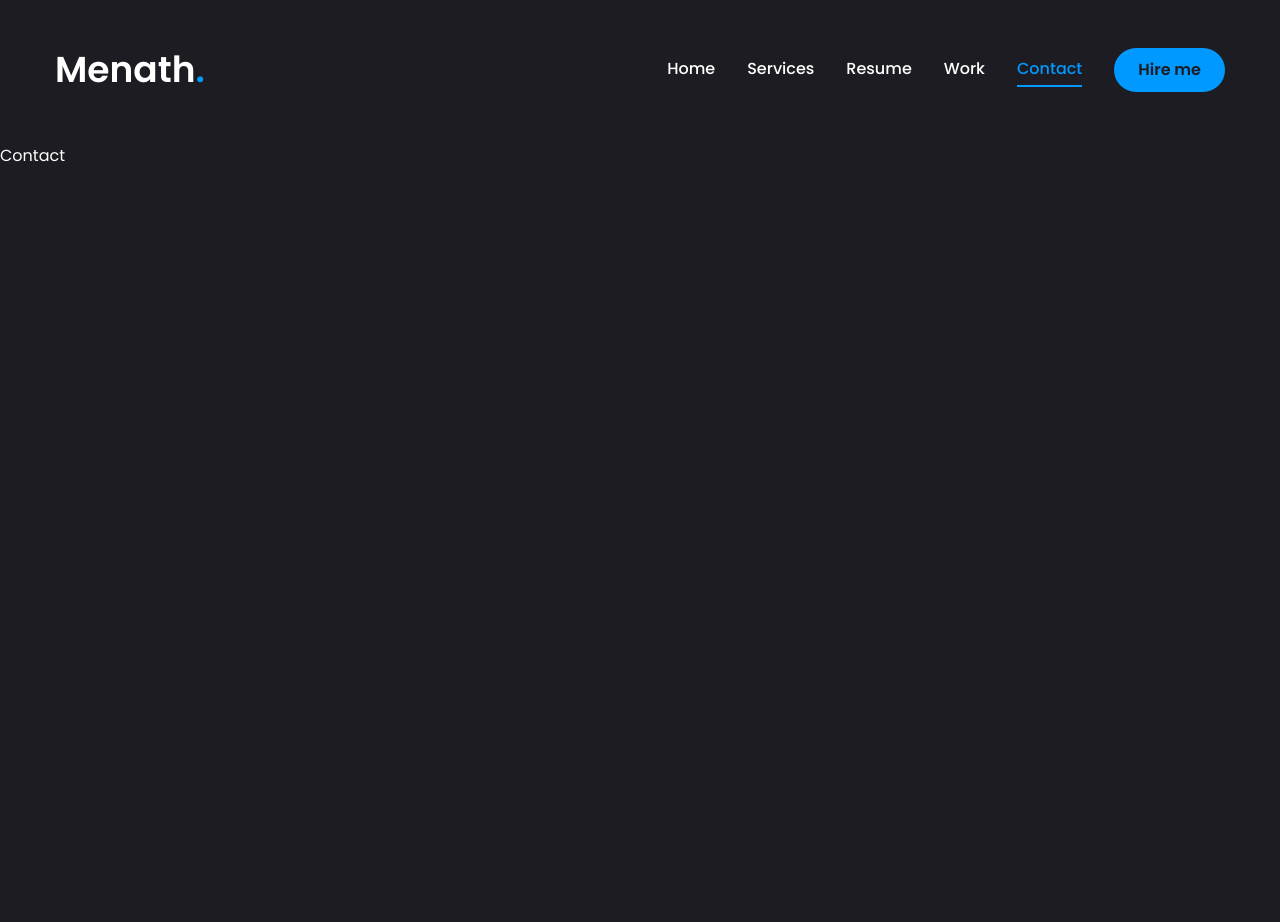
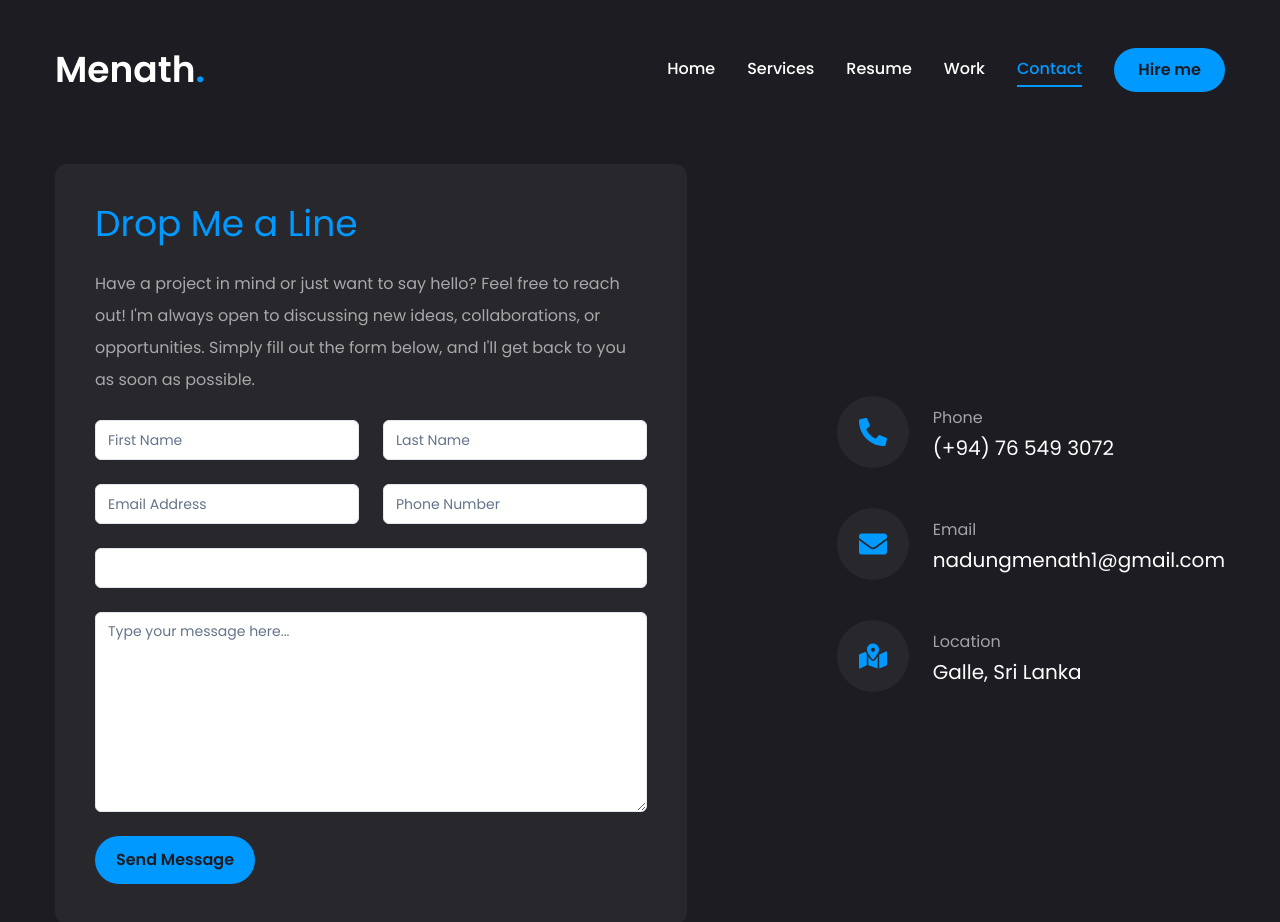
Before and after one commit to MenathNDGD/menath-portfolio, a Next.js app: page /contact in a window 1280 px wide. Shown: the top 922 px of the page. Before the commit the page ends 800 px from the top, so only its background shows below. Built offline with nearby package versions, Linux system fonts and the light colour scheme.

Commit message:
modified the contact page

```diff
--- a/app/contact/page.jsx
+++ b/app/contact/page.jsx
@@ -1,5 +1,112 @@
+"use client";
+
+import { motion } from "framer-motion";
+import { Button } from "@/components/ui/button";
+import { Input } from "@/components/ui/input";
+import { Textarea } from "@/components/ui/textarea";
+import { FaPhoneAlt, FaEnvelope, FaMapMarkedAlt } from "react-icons/fa";
+import {
+  Select,
+  SelectContent,
+  SelectGroup,
+  SelectItem,
+  SelectLabel,
+  SelectTrigger,
+  SelectValue,
+} from "@/components/ui/select";
+
+const info = [
+  {
+    icon: <FaPhoneAlt />,
+    title: "Phone",
+    description: "(+94) 76 549 3072",
+  },
+  {
+    icon: <FaEnvelope />,
+    title: "Email",
+    description: "nadungmenath1@gmail.com",
+  },
+  {
+    icon: <FaMapMarkedAlt />,
+    title: "Location",
+    description: "Galle, Sri Lanka",
+  },
+];
+
 const Contact = () => {
-  return <div>Contact</div>;
+  return (
+    <motion.section
+      initial={{ opacity: 0 }}
+      animate={{
+        opacity: 1,
+        transition: { delay: 2.4, duration: 0.4, ease: "easeIn" },
+      }}
+      className="py-6"
+    >
+      <div className="container mx-auto">
+        <div className="flex flex-col xl:flex-row gap-[30px]">
+          <div className="order-2 xl:order-none xl:w-[54%]">
+            <form className="flex flex-col gap-6 p-10 bg-[#27272c] rounded-xl">
+              <h3 className="text-4xl text-accent">Drop Me a Line</h3>
+              <p className="text-white/60">
+                Have a project in mind or just want to say hello? Feel free to
+                reach out! I'm always open to discussing new ideas,
+                collaborations, or opportunities. Simply fill out the form
+                below, and I'll get back to you as soon as possible.
+              </p>
+              <div className="grid grid-cols-1 gap-6 md:grid-cols-2">
+                <Input type="firstname" placeholder="First Name" />
+                <Input type="lastname" placeholder="Last Name" />
+                <Input type="email" placeholder="Email Address" />
+                <Input type="phone" placeholder="Phone Number" />
+              </div>
+              <Select>
+                <SelectTrigger className="w-full">
+                  <SelectValue placeholder="Select a Service" />
+                </SelectTrigger>
+                <SelectContent>
+                  <SelectGroup>
+                    <SelectLabel>Select a Service</SelectLabel>
+                    <SelectItem value="webDev">Web Development</SelectItem>
+                    <SelectItem value="webApp">Web Applications</SelectItem>
+                    <SelectItem value="uiux">UI/UX Design</SelectItem>
+                    <SelectItem value="logo">Logo Design</SelectItem>
+                    <SelectItem value="video">Video Editing</SelectItem>
+                    <SelectItem value="content">Content Writing</SelectItem>
+                    <SelectItem value="doc">Document Creation</SelectItem>
+                  </SelectGroup>
+                </SelectContent>
+              </Select>
+              <Textarea
+                className="h-[200px]"
+                placeholder="Type your message here..."
+              />
+              <Button size="md" className="max-w-40">
+                Send Message
+              </Button>
+            </form>
+          </div>
+          <div className="flex items-center flex-1 order-1 mb-8 xl:justify-end xl:order-none xl:mb-0">
+            <ul className="flex flex-col gap-10">
+              {info.map((item, index) => {
+                return (
+                  <li key={index} className="flex items-center gap-6">
+                    <div className="w-[52px] h-[52px] xl:w-[72px] xl:h-[72px] bg-[#27272c] text-accent rounded-full flex items-center justify-center">
+                      <div className="text-[28px]">{item.icon}</div>
+                    </div>
+                    <div className="flex-1">
+                      <p className="text-white/60">{item.title}</p>
+                      <h3 className="text-xl">{item.description}</h3>
+                    </div>
+                  </li>
+                );
+              })}
+            </ul>
+          </div>
+        </div>
+      </div>
+    </motion.section>
+  );
 };
 
 export default Contact;
```
